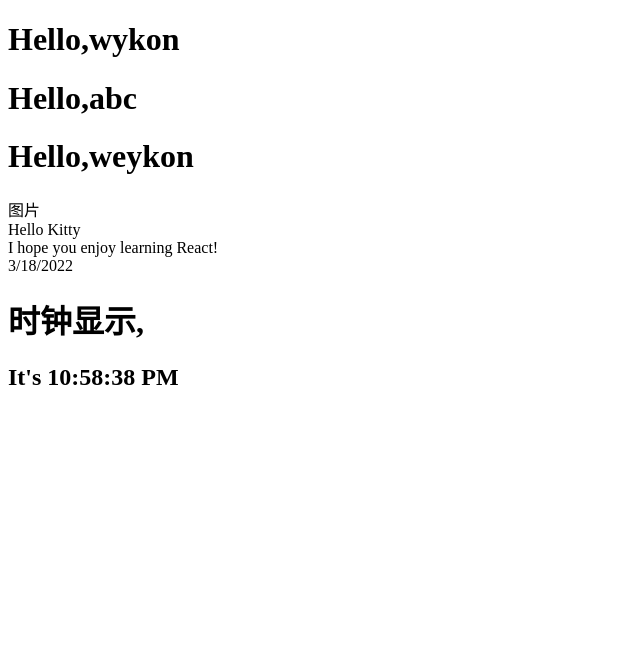
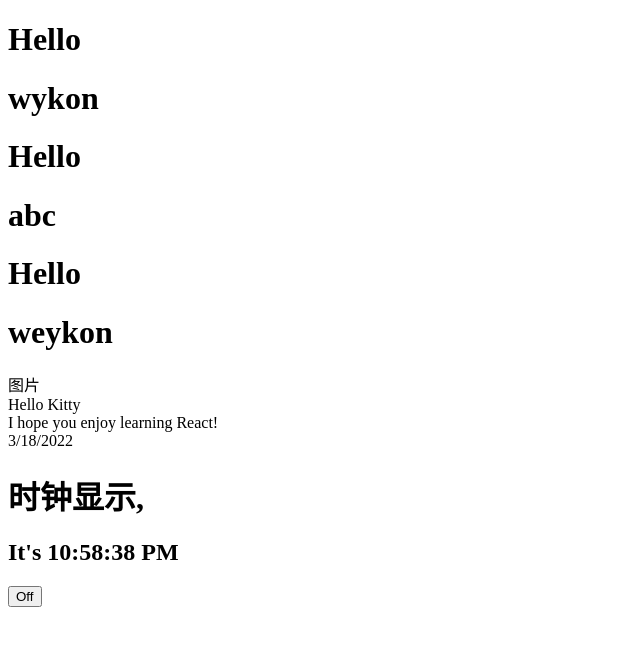
Before and after one commit to weykon/react-learn, a React app: page / in a window 1280 px wide. Shown: the top 646 px of the page, without its empty margins (0-640 px from the left). Built offline with nearby package versions, Linux system fonts and the light colour scheme; the HTML template or start-up script is replaced by a standard one.

Commit message:
事件处理

```diff
--- a/src/component/Comment.tsx
+++ b/src/component/Comment.tsx
@@ -1,4 +1,14 @@
 import React from "react";
+
+
+export const mock_comment = {
+    date: new Date(),
+    text: 'I hope you enjoy learning React!',
+    author: {
+        name: 'Hello Kitty',
+        avatarUrl: 'https://placekitten.com/g/64/64',
+    },
+};
 
 export function Comment(props: any) {
     return (
--- /dev/null
+++ b/src/component/Toggle.tsx
@@ -0,0 +1,27 @@
+import React from "react";
+
+type S = {isToggleOn:boolean}
+export default class Toggle extends React.Component<{},S>{
+    constructor(props:{}){
+        super(props);
+        this.state = {isToggleOn:false}
+    }
+
+    render(){
+        return (
+            <div>
+                <button onClick={this.handleClick.bind(this)}>
+                    {this.state.isToggleOn ? "On": "Off"}
+                </button>
+                {this.state.isToggleOn ?"显示":""}
+            </div>
+
+        )
+    }
+
+    handleClick(){
+        this.setState(state => ({
+            isToggleOn : !state.isToggleOn
+        }))
+    }
+}
--- a/src/index.tsx
+++ b/src/index.tsx
@@ -1,22 +1,17 @@
 import React from 'react';
 import ReactDOM from 'react-dom';
-import { Comment } from './component/Comment'
-import {Clock} from "./component/Clock"
+import { Comment, mock_comment } from './component/Comment'
+import { Clock } from "./component/Clock"
+import Toggle from "./component/Toggle"
 function Hello(props: any) {
     return (
-        // <h1>Hello</h1>
-        <h1>Hello,{props.name}</h1>
+        <div>
+            <h1>Hello</h1>
+            <h1>    {props.name}</h1>
+        </div>
+
     )
 }
-
-const comment = {
-    date: new Date(),
-    text: 'I hope you enjoy learning React!',
-    author: {
-        name: 'Hello Kitty',
-        avatarUrl: 'https://placekitten.com/g/64/64',
-    },
-};
 
 function App() {
     return (
@@ -24,13 +19,12 @@ function App() {
             <Hello name='wykon'></Hello>
             <Hello name='abc'></Hello>
             <Hello name='weykon'></Hello>
-            <Comment date={comment.date} text={comment.text} author={comment.author} ></Comment>
-            <Clock ></Clock>
+            <Comment date={mock_comment.date} text={mock_comment.text} author={mock_comment.author} ></Comment>
+            <Clock date={new Date()}></Clock>
+            <Toggle/>
         </div >
     )
 }
-
-
 
 ReactDOM.render(
     <App />,
```
Also changed, not shown: 1 other file (tests, documents, lock files or other folders).
